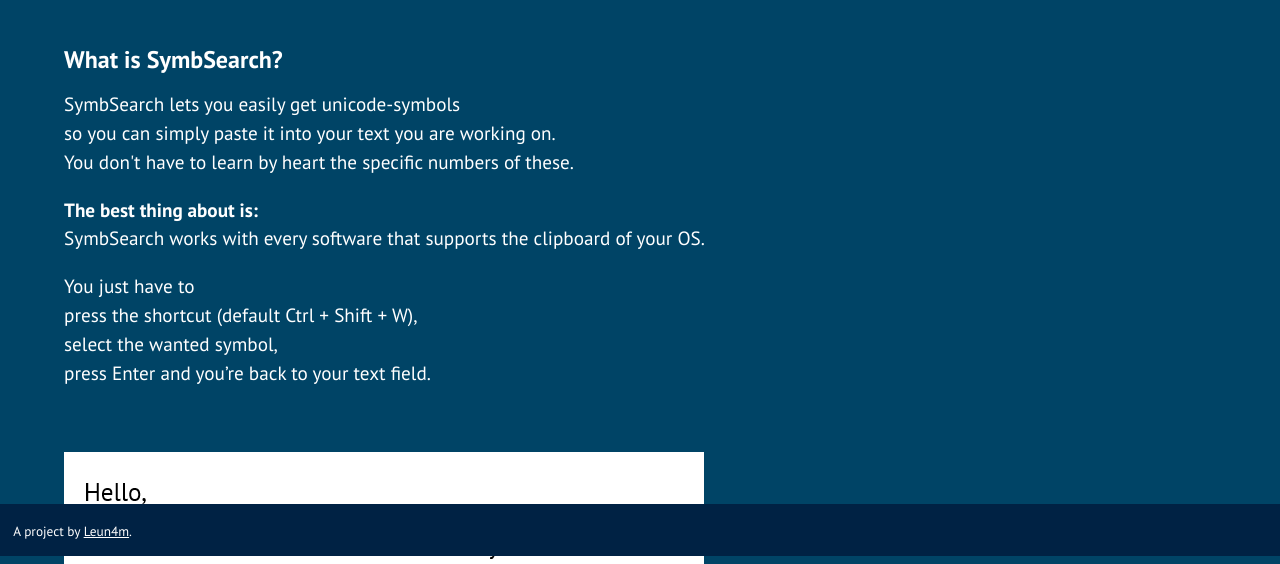
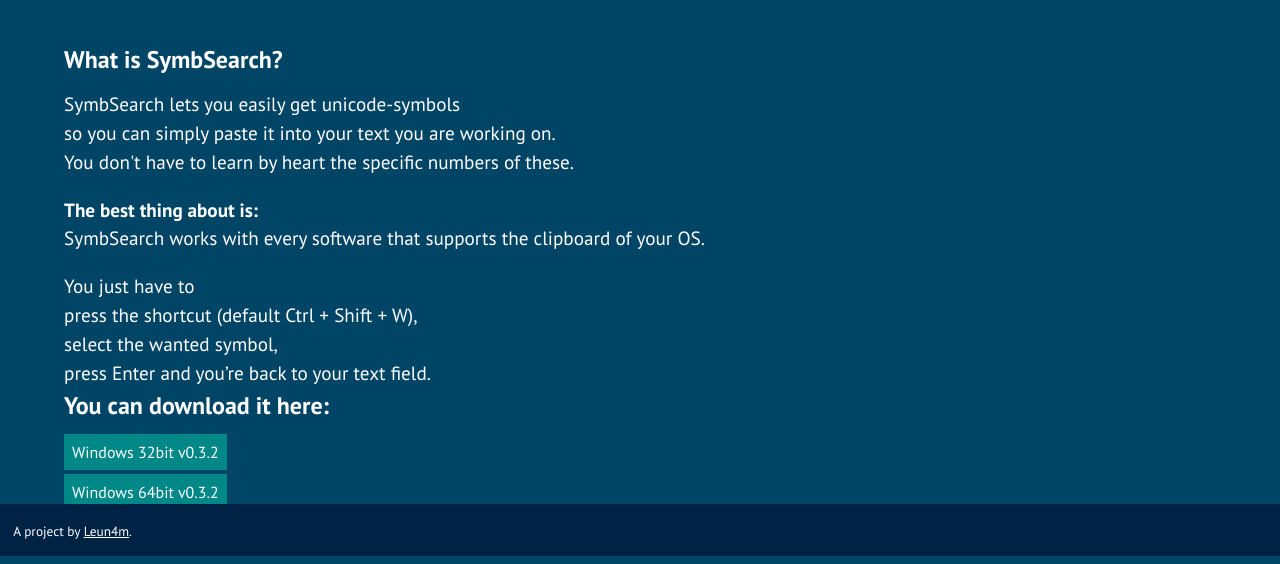
Before and after one commit to leun4m/symbsearch, an Electron app: page docs/index.html in a window 1280 px wide. Shown: the part 228-792 px from the top of the page. Drawn offline with Linux system fonts and the light colour scheme.

Commit message:
Add download-link for v0.3.2

```diff
--- a/docs/index.html
+++ b/docs/index.html
@@ -23,6 +23,13 @@
           press the shortcut (default Ctrl + Shift + W),<br>
           select the wanted symbol,<br>
           press Enter and you’re back to your text field.</p>
+
+        <div class="download">
+          <h2>You can download it here:</h2>
+          <div><a href="https://github.com/Leun4m/symbsearch/releases/download/v0.3.2/SymbSearch_0.3.2_win-32.zip">Windows 32bit v0.3.2</a></div>
+          <div><a href="https://github.com/Leun4m/symbsearch/releases/download/v0.3.2/SymbSearch_0.3.2_win-64.zip">Windows 64bit v0.3.2</a></div>
+          <small>Other platforms will come soon :)</small>
+        </div>
       </main>
       <article id="gif">
         <img src="graphics/example.gif">
--- a/docs/style.css
+++ b/docs/style.css
@@ -48,3 +48,11 @@
 p.par {
   margin-top: 1em;
 }
+div.download div a{
+  background-color: #088;
+  padding: 0.5em;
+  text-decoration: none;
+}
+div.download div {
+  margin: 1em 0;
+}
```
